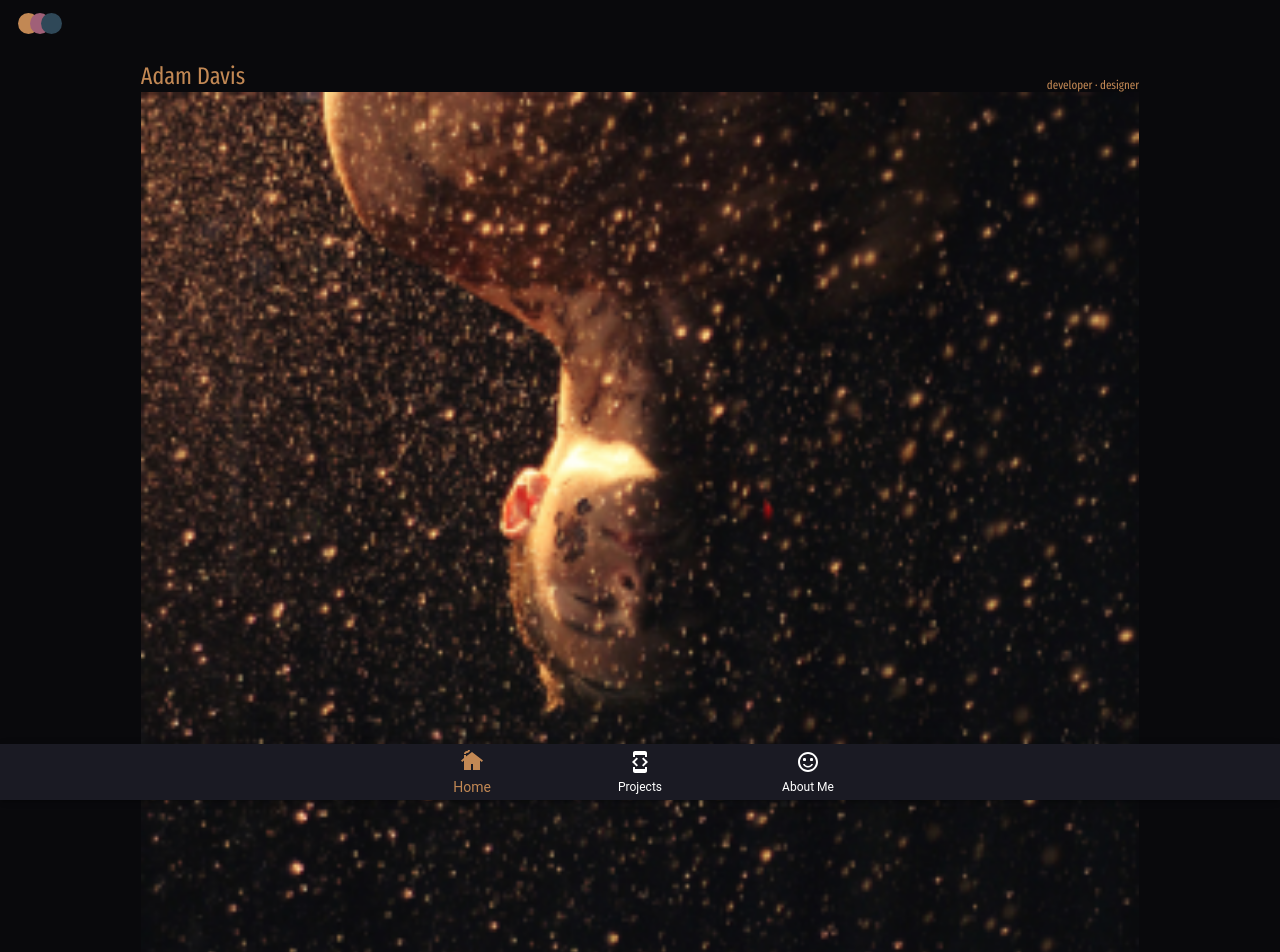
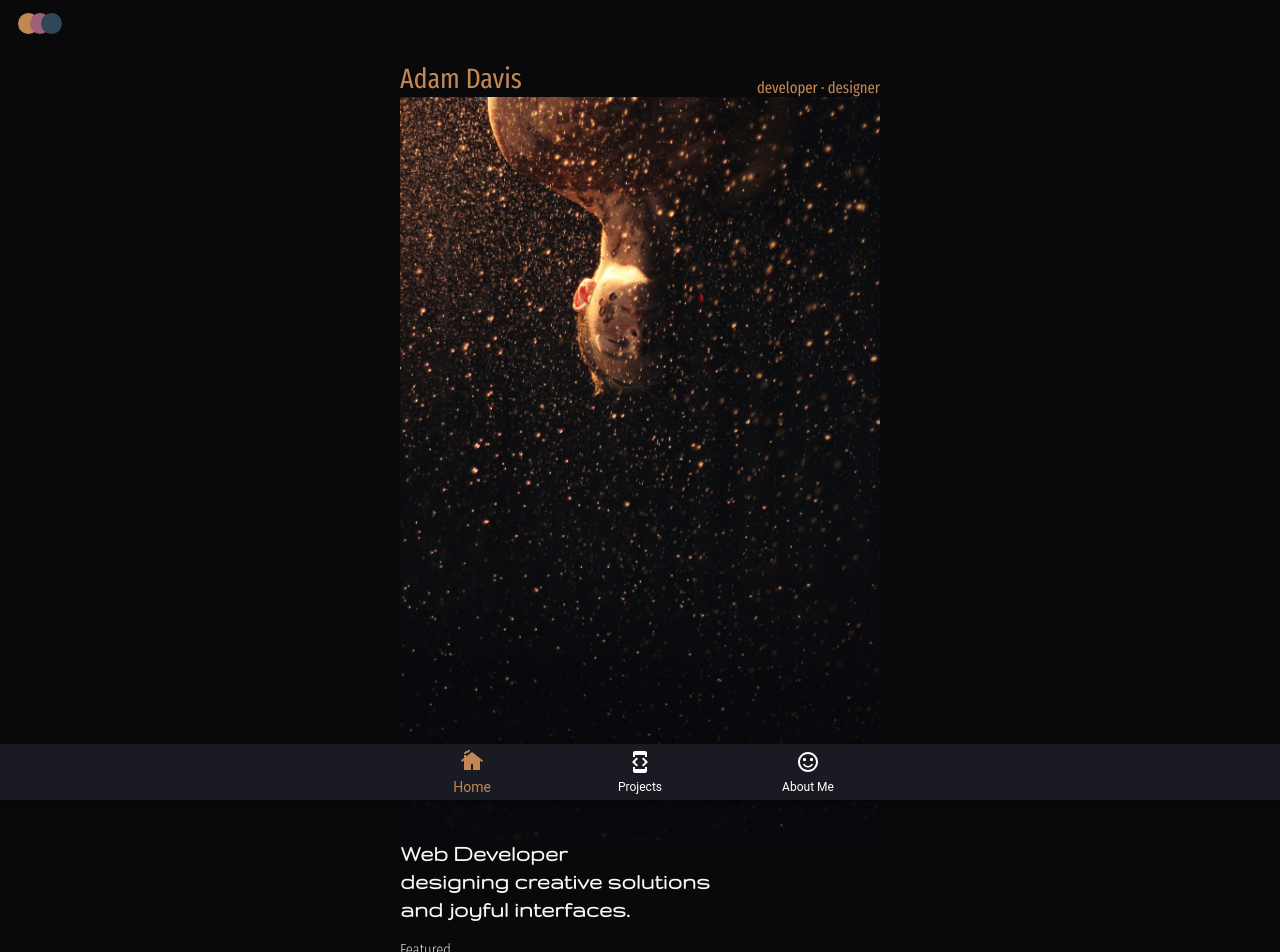
Before and after one commit to AdamDavisDeveloper/adams-portfolio, a React (Vite) app: page / in a window 1280 px wide. Shown: the top 952 px of the page. Built offline with nearby package versions, Linux system fonts and the light colour scheme.

Commit message:
home desktop styles

```diff
--- a/src/Views/Home/Main.scss
+++ b/src/Views/Home/Main.scss
@@ -3,6 +3,7 @@
 #HomeMain {
     min-height: 100vh;
     width: 78%;
+    max-width: 30rem;
     margin: auto;
     padding-top: var(--page-padding-top);
     padding-bottom: var(--page-padding-bottom);
@@ -53,3 +54,24 @@
         }
     }
 }
+
+@media screen and (min-width: 663px) {
+    #HomeMain {
+        header {
+            .header-text {
+                span {
+                    &:not(.name) { font-size: 1rem; }
+                }
+                .name { font-size: 1.75rem; }
+            }
+        }
+        #TitleDescription {
+            h1 {
+                font-size: 1.5rem;
+            }
+        }
+        #FeaturedList {
+            span, p { font-size: 1rem; }
+        }
+    }
+}
--- a/src/Views/Home/Main.tsx
+++ b/src/Views/Home/Main.tsx
@@ -1,6 +1,6 @@
 import React from "react"
 //@ts-ignore -- TS doesn't recognize this as a "module" (jerk)
-import HomeImage from '/src/img/header-home.png';
+import HomeImage from '/src/img/header-home-lg.png';
 import './Main.scss';
 
 //Featured Projects Array
```
Also changed, not shown: src/img/header-home-lg.png (added).
